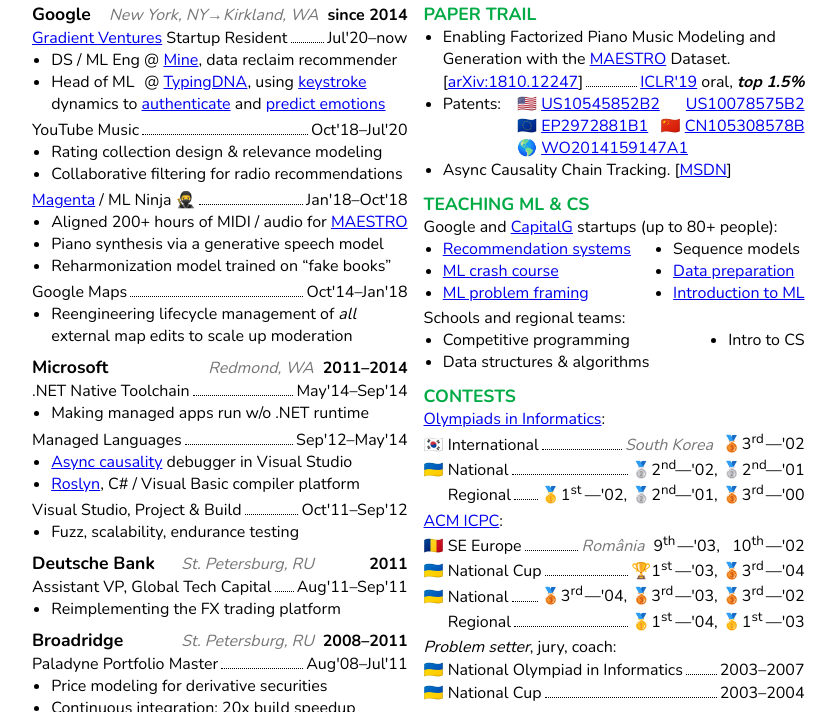
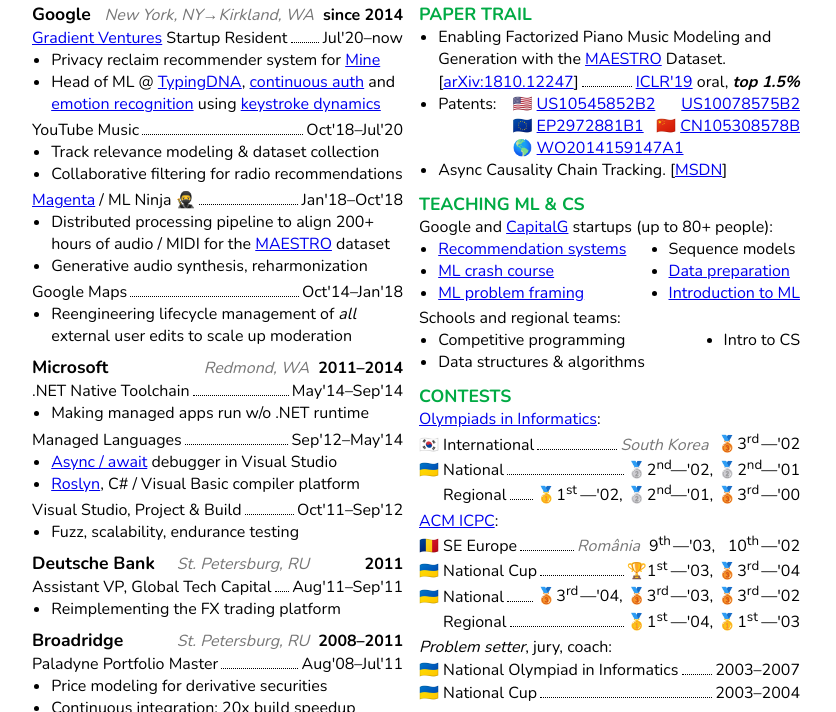
Before and after one commit to 3-1415926/3-1415926.github.io, a plain HTML site: page me.html in a window 1280 px wide. Shown: the part 70-782 px from the top of the page, without its empty margins (224-1060 px from the left). Drawn offline with nearby package versions, Linux system fonts and the light colour scheme.

Commit message:
Rephrasing recent experience

```diff
--- a/me.html
+++ b/me.html
@@ -92,19 +92,18 @@
             <span class="dates">Jul'20&ndash;now</span>
           </div>
           <ul>
-            <li>DS / ML Eng @ <a href="https://saymine.com/">Mine</a>,
-              data reclaim recommender</li>
-            <li class="multiline">Head of ML <span style="margin-left: .35rem;">@</span> <a href="https://www.typingdna.com/">TypingDNA</a>,
-              using <a href="https://public-research.typingdna.com/">keystroke</a> dynamics to
-              <a href="https://www.typingdna.com/activelock-continuous-authentication">authenticate</a>
-              and <a href="https://www.typingdna.com/focus">predict emotions</a></li>
+            <li>Privacy reclaim recommender system for <a href="https://saymine.com/">Mine</a></li>
+            <li class="multiline">Head of ML @ <a href="https://www.typingdna.com/">TypingDNA</a>,
+              <a href="https://www.typingdna.com/activelock-continuous-authentication">continuous auth</a>
+              and <a href="https://www.typingdna.com/focus">emotion recognition</a>
+              using <a href="https://public-research.typingdna.com/">keystroke dynamics</a></li>
           </ul>
           <div class="justify">
             YouTube Music<hr/>
             <span class="dates">Oct'18&ndash;Jul'20</span>
           </div>
           <ul>
-            <li>Rating collection design &amp; relevance modeling</li>
+            <li>Track relevance modeling &amp; dataset collection</li>
             <li>Collaborative filtering for radio recommendations</li>
           </ul>
           <div class="justify">
@@ -112,16 +111,15 @@
             <span class="dates">Jan'18&ndash;Oct'18</span>
           </div>
           <ul>
-            <li>Aligned 200+ hours of MIDI / audio for <a href="https://magenta.tensorflow.org/datasets/maestro">MAESTRO</a></li>
-            <li>Piano synthesis via a generative speech model</li>
-            <li>Reharmonization model trained on <q>fake books</q></li>
+            <li class="multiline">Distributed processing pipeline to align 200+ hours of audio / MIDI for the <a href="https://magenta.tensorflow.org/datasets/maestro">MAESTRO</a> dataset</li>
+            <li>Generative audio synthesis, reharmonization</li>
           </ul>
           <div class="justify">
             Google Maps<hr/>
             <span class="dates">Oct'14&ndash;Jan'18</span>
           </div>
           <ul>
-            <li class="multiline">Reengineering lifecycle management of <i>all</i> external map edits to scale up moderation</li>
+            <li class="multiline">Reengineering lifecycle management of <i>all</i> external user edits to scale up moderation</li>
           </ul>
         </div>
         <div>
@@ -144,7 +142,7 @@
             <span class="dates">Sep'12&ndash;May'14</span>
           </div>
           <ul>
-            <li><a href="https://docs.microsoft.com/en-us/archive/msdn-magazine/2013/february/async-programming-async-causality-chain-tracking">Async causality</a>
+            <li><a href="https://docs.microsoft.com/en-us/archive/msdn-magazine/2013/february/async-programming-async-causality-chain-tracking">Async / await</a>
               debugger in Visual Studio</li>
             <li><a href="https://github.com/dotnet/roslyn/wiki/Roslyn+Overview">Roslyn</a>, C# / Visual Basic compiler platform</li>
           </ul>
```
Also changed, not shown: 1 other file.
